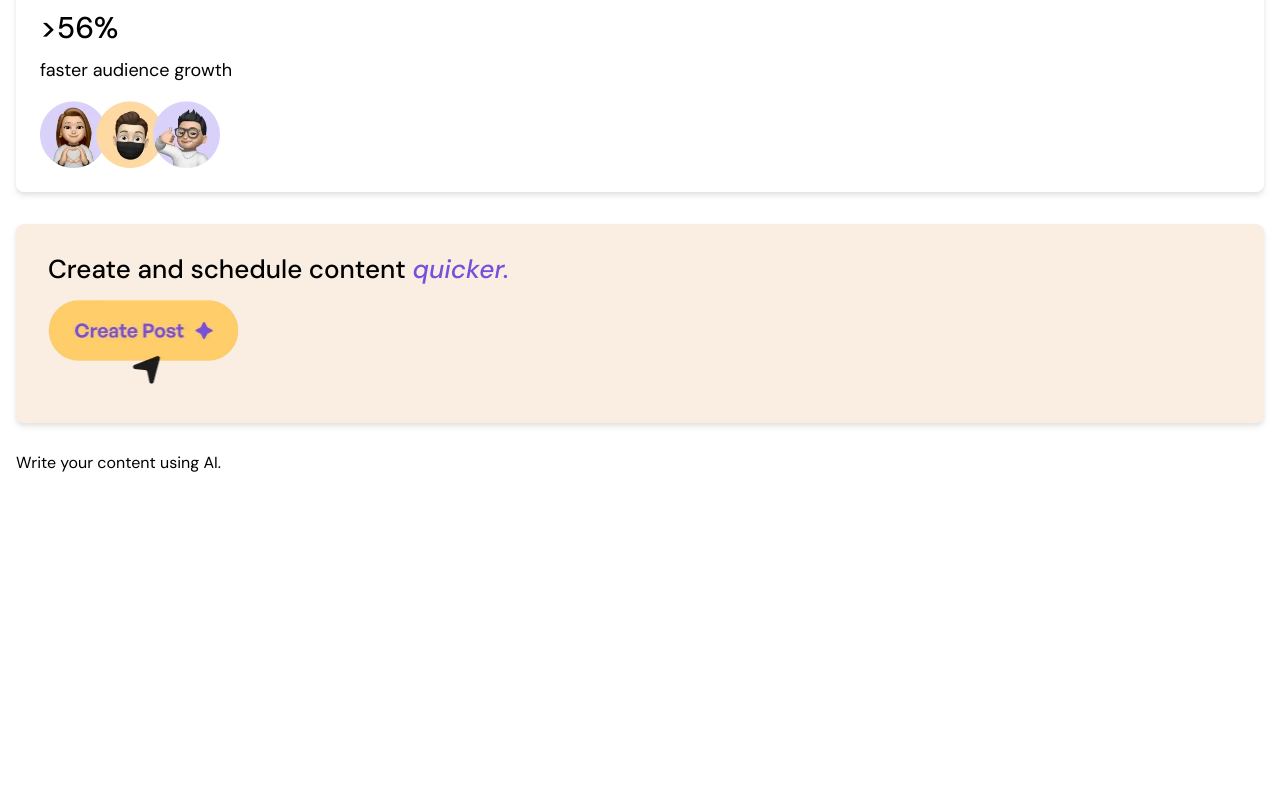
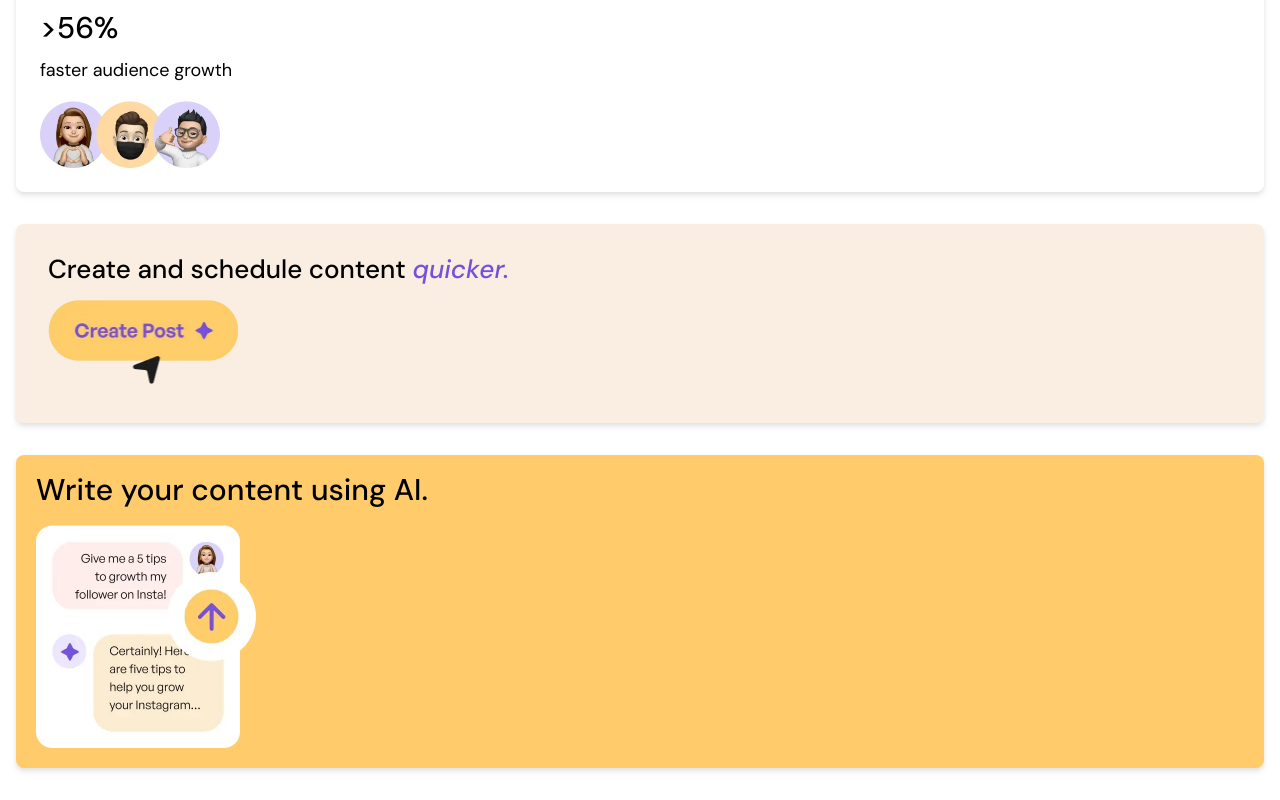
Before and after one commit to me-o/Bento-grid, a React (Vite) app: page / in a window 1280 px wide. Shown: the part 2053-2853 px from the top of the page. Before the commit the page ends 2556 px from the top, so only its background shows below. Built offline with nearby package versions, Linux system fonts and the light colour scheme.

Commit message:
feat:finish component

```diff
--- a/src/App.tsx
+++ b/src/App.tsx
@@ -5,6 +5,7 @@ import MaintainAConsistent from './components/MaintainAConsistent/MaintainAConsi
 import ManageMultipleAccounts from './components/ManageMultipleAccounts/ManageMultipleAccounts';
 import ScheduleToSocialMedia from './components/ScheduleToSocialMedia/ScheduleToSocialMedia';
 import SocialMedia from './components/SocialMedia/SocialMedia';
+import WriteUseAI from './components/WriteUseAI/WriteUseAI';
 
 function App() {
 	return (
@@ -16,7 +17,7 @@ function App() {
 			<GrowFollowers />
 			<Growth />
 			<CreatePost />
-			<div className="">Write your content using AI.</div>
+			<WriteUseAI />
 		</div>
 	);
 }
--- /dev/null
+++ b/src/components/WriteUseAI/WriteUseAI.tsx
@@ -0,0 +1,20 @@
+import aiContent from '../../assets/images/illustration-ai-content.webp';
+import { motion } from 'framer-motion';
+import { containerMotion } from './motionConfig';
+
+const WriteUseAI = () => {
+	return (
+		<motion.div
+			className=" bg-yellow-500 rounded-lg drop-shadow-md p-5 space-y-5"
+			initial="hidden"
+			whileInView="show"
+			variants={containerMotion}
+		>
+			<div className=" text-[30px] font-medium">Write your content using AI.</div>
+			<div className=" w-[220px]">
+				<img src={aiContent} alt="" />
+			</div>
+		</motion.div>
+	);
+};
+export default WriteUseAI;
--- /dev/null
+++ b/src/components/WriteUseAI/motionConfig.ts
@@ -0,0 +1,8 @@
+export const containerMotion = {
+	hidden: { opacity: 0, x: -200 },
+	show: {
+		opacity: 1,
+		x: 0,
+		transition: { when: 'beforeChildren' },
+	},
+};
```
